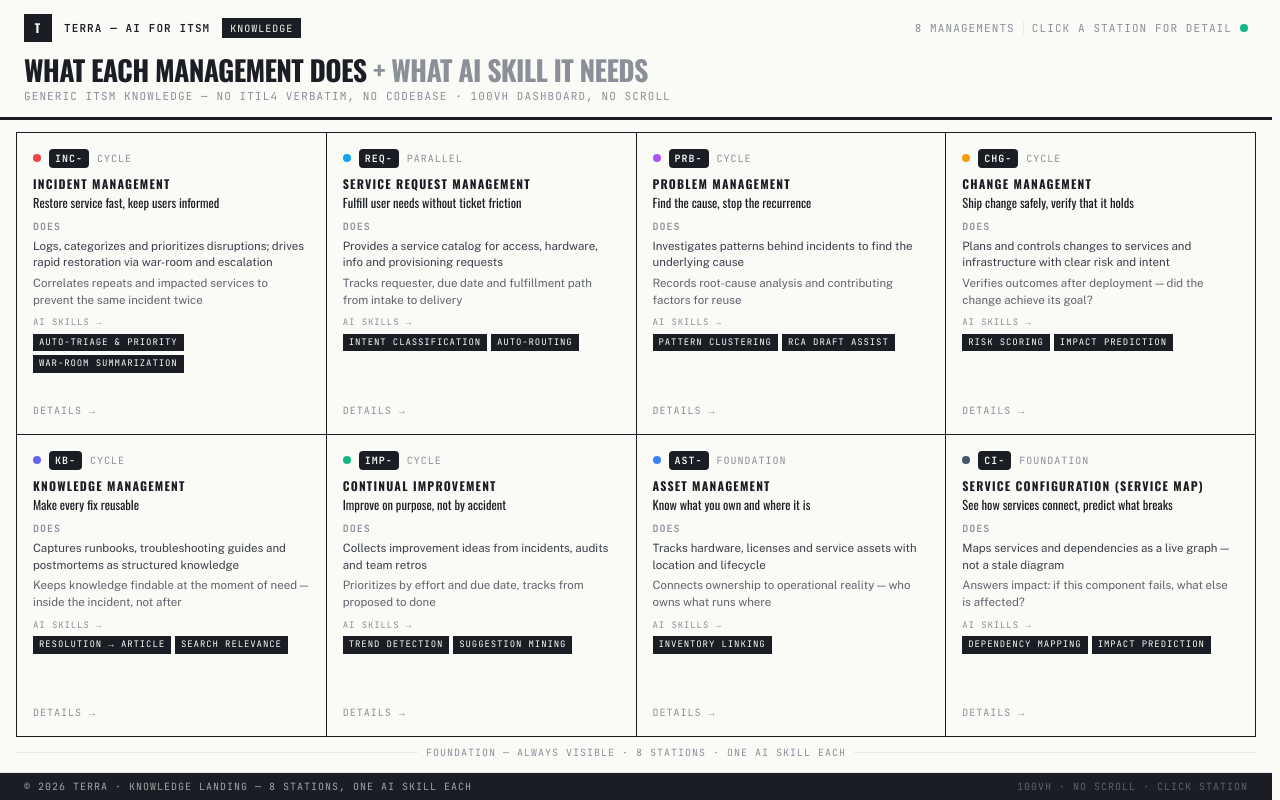
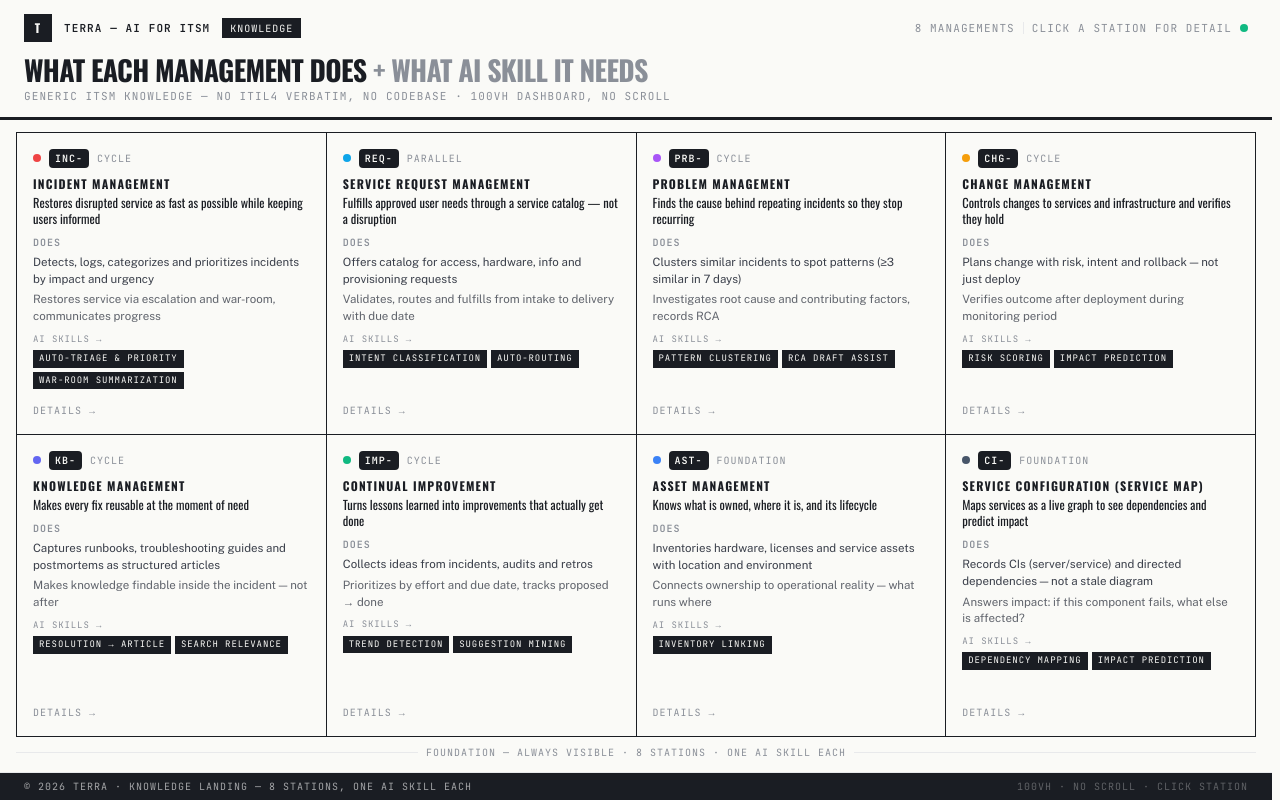
Before and after one commit to ghifarizuhir/terra-landing, a React (Vite) app: page / in a window 1280 px wide. Built offline with nearby package versions, Linux system fonts and the light colour scheme; the HTML template or start-up script is replaced by a standard one.

Commit message:
docs: clear definitions per management (1 sentence + 3 activities + AI skills) — no ITIL4

```diff
--- a/src/data/managements.ts
+++ b/src/data/managements.ts
@@ -1,11 +1,11 @@
-// src/data/managements.ts — Terra — AI for ITSM: knowledge (what each management does) + AI skills it needs. Generic ITSM, no ITIL4 verbatim, no codebase internals.
+// src/data/managements.ts — Terra — AI for ITSM: clear knowledge (what each management does) + AI skills it needs. Generic ITSM, no ITIL4 verbatim, no codebase internals.
 export type Management = {
   id: string
   prefix: string
   title: string
-  oneLiner: string
-  bullets: string[] // knowledge: what this management does
-  skills: string[] // AI-augmented skills needed per management
+  oneLiner: string // clear definition 1 sentence
+  bullets: string[] // 3 core activities
+  skills: string[]
   color: string
   icon: string
   order: number
@@ -14,74 +14,74 @@ export type Management = {
 
 export const managements: Management[] = [
   {
-    id: 'incident', prefix: 'INC-', title: 'Incident Management', oneLiner: 'Restore service fast, keep users informed',
+    id: 'incident', prefix: 'INC-', title: 'Incident Management', oneLiner: 'Restores disrupted service as fast as possible while keeping users informed',
     bullets: [
-      'Logs, categorizes and prioritizes disruptions; drives rapid restoration via war-room and escalation',
-      'Correlates repeats and impacted services to prevent the same incident twice',
-      'Closes with clear communication and handover to problem/knowledge for learning',
+      'Detects, logs, categorizes and prioritizes incidents by impact and urgency',
+      'Restores service via escalation and war-room, communicates progress',
+      'Closes with handover to problem and knowledge to prevent recurrence',
     ],
     skills: ['Auto-triage & priority', 'War-room summarization'], color: 'bg-red-500', icon: 'Siren', order: 1, lane: 'cycle'
   },
   {
-    id: 'request', prefix: 'REQ-', title: 'Service Request Management', oneLiner: 'Fulfill user needs without ticket friction',
+    id: 'request', prefix: 'REQ-', title: 'Service Request Management', oneLiner: 'Fulfills approved user needs through a service catalog — not a disruption',
     bullets: [
-      'Provides a service catalog for access, hardware, info and provisioning requests',
-      'Tracks requester, due date and fulfillment path from intake to delivery',
+      'Offers catalog for access, hardware, info and provisioning requests',
+      'Validates, routes and fulfills from intake to delivery with due date',
       'Keeps requests separate from incidents — different urgency, different flow',
     ],
     skills: ['Intent classification', 'Auto-routing'], color: 'bg-sky-500', icon: 'ClipboardList', order: 0, lane: 'parallel'
   },
   {
-    id: 'problem', prefix: 'PRB-', title: 'Problem Management', oneLiner: 'Find the cause, stop the recurrence',
+    id: 'problem', prefix: 'PRB-', title: 'Problem Management', oneLiner: 'Finds the cause behind repeating incidents so they stop recurring',
     bullets: [
-      'Investigates patterns behind incidents to find the underlying cause',
-      'Records root-cause analysis and contributing factors for reuse',
+      'Clusters similar incidents to spot patterns (≥3 similar in 7 days)',
+      'Investigates root cause and contributing factors, records RCA',
       'Links findings to knowledge so fixes outlive the incident',
     ],
     skills: ['Pattern clustering', 'RCA draft assist'], color: 'bg-purple-500', icon: 'SearchX', order: 2, lane: 'cycle'
   },
   {
-    id: 'change', prefix: 'CHG-', title: 'Change Management', oneLiner: 'Ship change safely, verify that it holds',
+    id: 'change', prefix: 'CHG-', title: 'Change Management', oneLiner: 'Controls changes to services and infrastructure and verifies they hold',
     bullets: [
-      'Plans and controls changes to services and infrastructure with clear risk and intent',
-      'Verifies outcomes after deployment — did the change achieve its goal?',
+      'Plans change with risk, intent and rollback — not just deploy',
+      'Verifies outcome after deployment during monitoring period',
       'Holds or rolls back when monitoring shows warning or anomaly',
     ],
     skills: ['Risk scoring', 'Impact prediction'], color: 'bg-amber-500', icon: 'GitBranch', order: 3, lane: 'cycle'
   },
   {
-    id: 'knowledge', prefix: 'KB-', title: 'Knowledge Management', oneLiner: 'Make every fix reusable',
+    id: 'knowledge', prefix: 'KB-', title: 'Knowledge Management', oneLiner: 'Makes every fix reusable at the moment of need',
     bullets: [
-      'Captures runbooks, troubleshooting guides and postmortems as structured knowledge',
-      'Keeps knowledge findable at the moment of need — inside the incident, not after',
+      'Captures runbooks, troubleshooting guides and postmortems as structured articles',
+      'Makes knowledge findable inside the incident — not after',
       'Evolves articles from real resolutions, not theory',
     ],
     skills: ['Resolution → article', 'Search relevance'], color: 'bg-indigo-500', icon: 'BookOpen', order: 4, lane: 'cycle'
   },
   {
-    id: 'improvement', prefix: 'IMP-', title: 'Continual Improvement', oneLiner: 'Improve on purpose, not by accident',
+    id: 'improvement', prefix: 'IMP-', title: 'Continual Improvement', oneLiner: 'Turns lessons learned into improvements that actually get done',
     bullets: [
-      'Collects improvement ideas from incidents, audits and team retros',
-      'Prioritizes by effort and due date, tracks from proposed to done',
-      'Makes improvement visible so it actually happens',
+      'Collects ideas from incidents, audits and retros',
+      'Prioritizes by effort and due date, tracks proposed → done',
+      'Makes improvement visible on the board so it happens',
     ],
     skills: ['Trend detection', 'Suggestion mining'], color: 'bg-emerald-500', icon: 'TrendingUp', order: 5, lane: 'cycle'
   },
   {
-    id: 'asset', prefix: 'AST-', title: 'Asset Management', oneLiner: 'Know what you own and where it is',
+    id: 'asset', prefix: 'AST-', title: 'Asset Management', oneLiner: 'Knows what is owned, where it is, and its lifecycle',
     bullets: [
-      'Tracks hardware, licenses and service assets with location and lifecycle',
-      'Connects ownership to operational reality — who owns what runs where',
+      'Inventories hardware, licenses and service assets with location and environment',
+      'Connects ownership to operational reality — what runs where',
       'Informs cost, compliance and replacement decisions',
     ],
     skills: ['Inventory linking'], color: 'bg-blue-500', icon: 'Package', order: 6, lane: 'foundation'
   },
   {
-    id: 'service-map', prefix: 'CI-', title: 'Service Configuration (Service Map)', oneLiner: 'See how services connect, predict what breaks',
+    id: 'service-map', prefix: 'CI-', title: 'Service Configuration (Service Map)', oneLiner: 'Maps services as a live graph to see dependencies and predict impact',
     bullets: [
-      'Maps services and dependencies as a live graph — not a stale diagram',
+      'Records CIs (server/service) and directed dependencies — not a stale diagram',
       'Answers impact: if this component fails, what else is affected?',
-      'Keeps configuration tied to the assets that actually run it',
+      'Ties configuration to the assets that actually run it',
     ],
     skills: ['Dependency mapping', 'Impact prediction'], color: 'bg-slate-500', icon: 'Network', order: 7, lane: 'foundation'
   },
```
